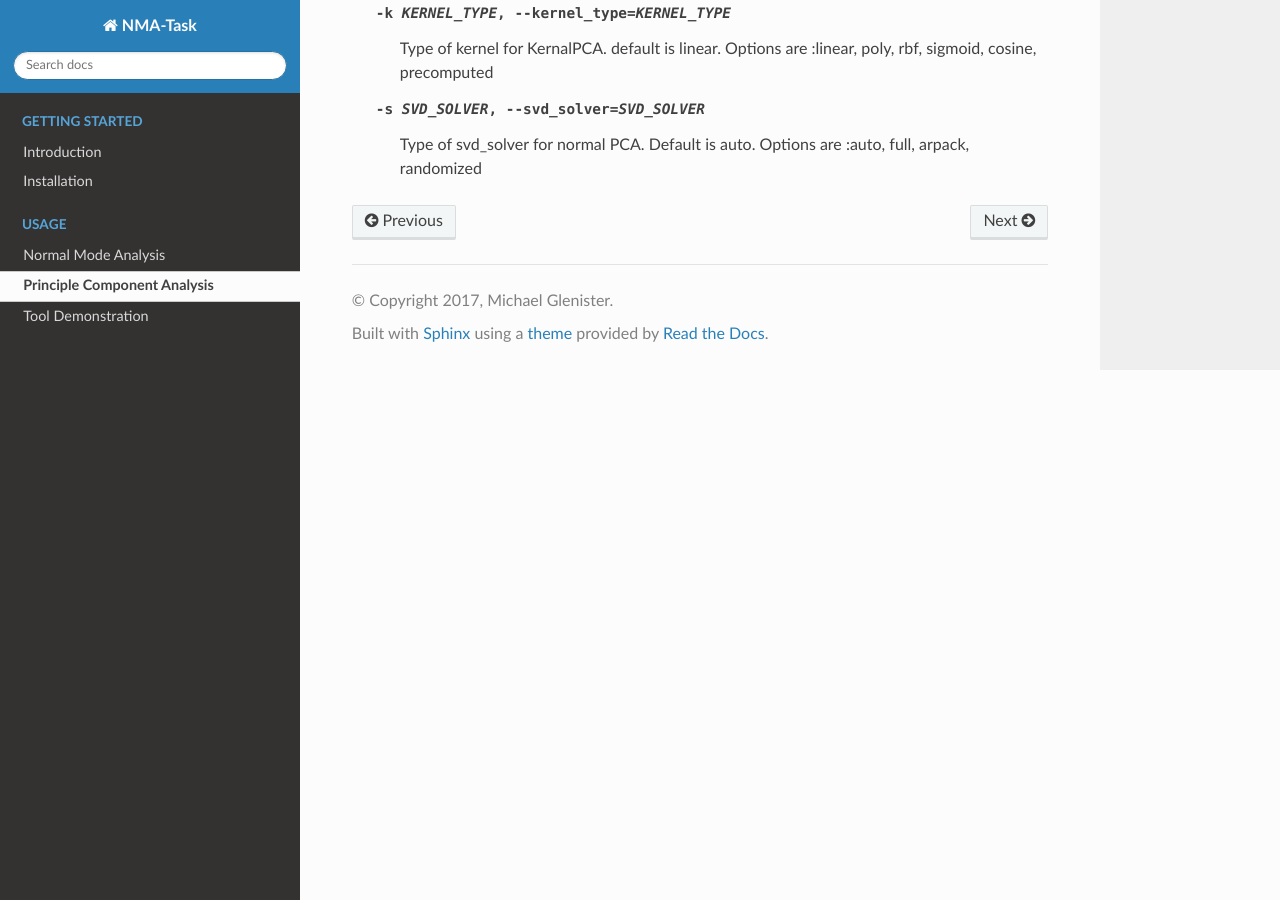
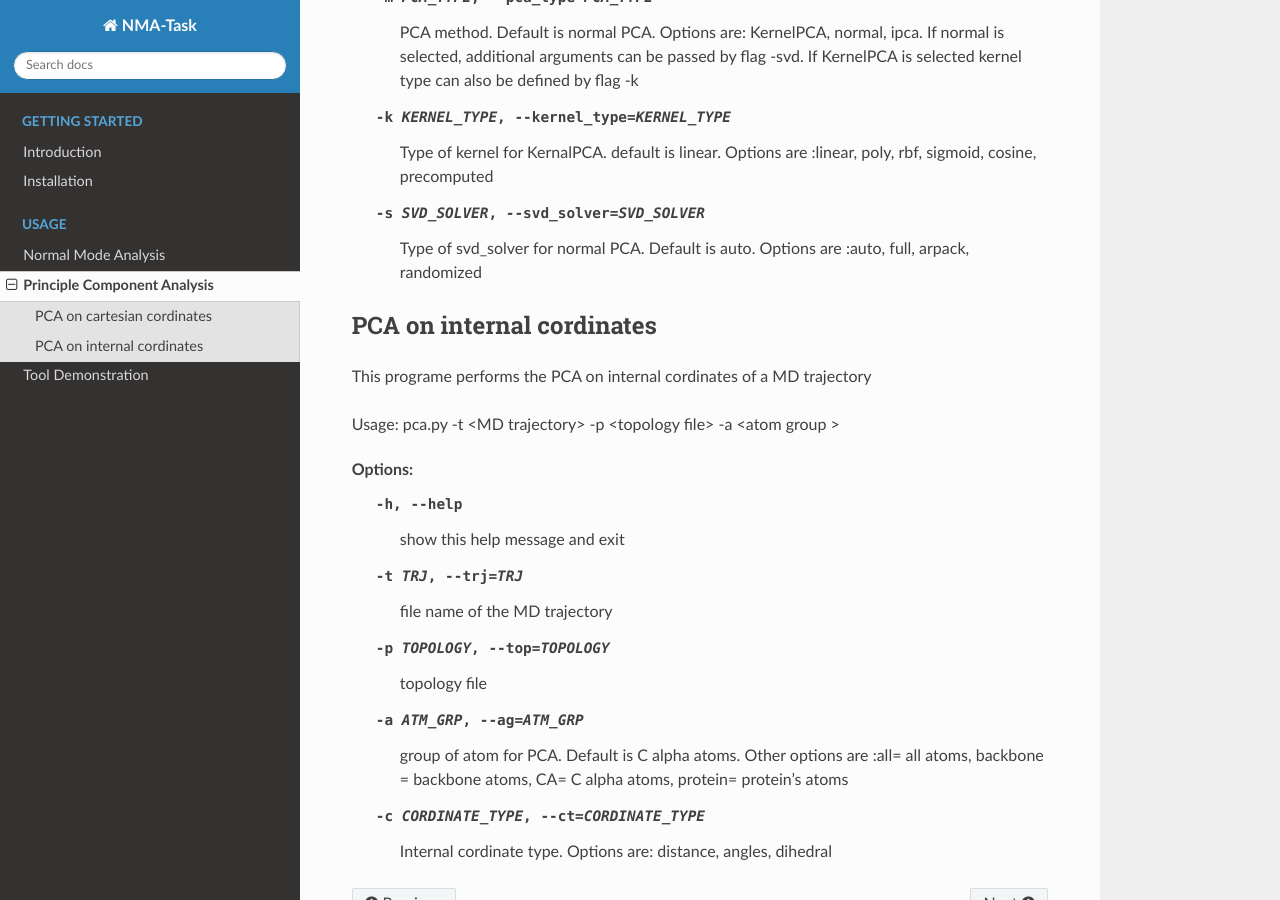
Before and after one commit to michaelglenister/MODE-TASK, a Sphinx documentation site: the page built from docs/source/pca.rst, in a window 1280 px wide and 900 px high, scrolled down 742 px. Built offline with Sphinx 7.4.7 and the Read the Docs theme 2.0.0, drawn with Linux system fonts in a browser that asks for light colours; some of the changed text lies outside the part shown.

Commit message:
more documentations

```diff
--- a/docs/source/pca.rst
+++ b/docs/source/pca.rst
@@ -1,5 +1,10 @@
 Principle Component Analysis
 ====================================
+
+PCA on cartesian cordinates
+-----------------------------
+
+This programe performs the PCA (Principal Component Analysis) on a MD trajectory
 
 Usage: pca.py -t <MD trajectory> -p <topology file>  -a <atom group >
 
@@ -27,3 +32,24 @@
   -s SVD_SOLVER, --svd_solver=SVD_SOLVER
                         Type of svd_solver for normal PCA. Default is auto.
                         Options are :auto, full, arpack, randomized
+
+
+PCA on internal cordinates
+-----------------------------
+
+This programe performs the PCA on internal cordinates of a MD trajectory
+
+Usage: pca.py -t <MD trajectory> -p <topology file>  -a <atom group >
+
+Options:
+  -h, --help            show this help message and exit
+  -t TRJ, --trj=TRJ     file name of the MD trajectory
+  -p TOPOLOGY, --top=TOPOLOGY
+                        topology file
+  -a ATM_GRP, --ag=ATM_GRP
+                        group of atom for PCA. Default is C alpha atoms. Other
+                        options are :all= all atoms, backbone = backbone
+                        atoms, CA= C alpha atoms, protein= protein's atoms
+  -c CORDINATE_TYPE, --ct=CORDINATE_TYPE
+                        Internal cordinate type. Options are: distance,
+                        angles, dihedral
--- a/internal_pca.py
+++ b/internal_pca.py
@@ -222,6 +222,12 @@
 
 		int_cord=angle[1] ## apparently compute_psi returns tupple of atoms indices and psi angles, index 1 has psi angles
 		print np.array(angle[1]).shape
+
+	if options.cordinate_type == 'angle':
+		print "1-3 angle selected between C,CA and CB"
+		cbeta_idx=top.select_atom_indices('minimal')
+		print cbeta_idx
+
 	return int_cord;
 
 #===========================================================
```
Also changed, not shown: 1 other file.
